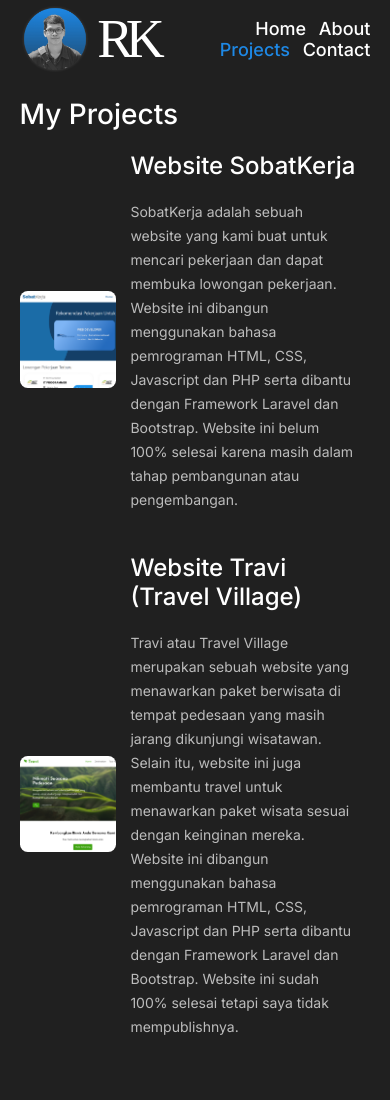
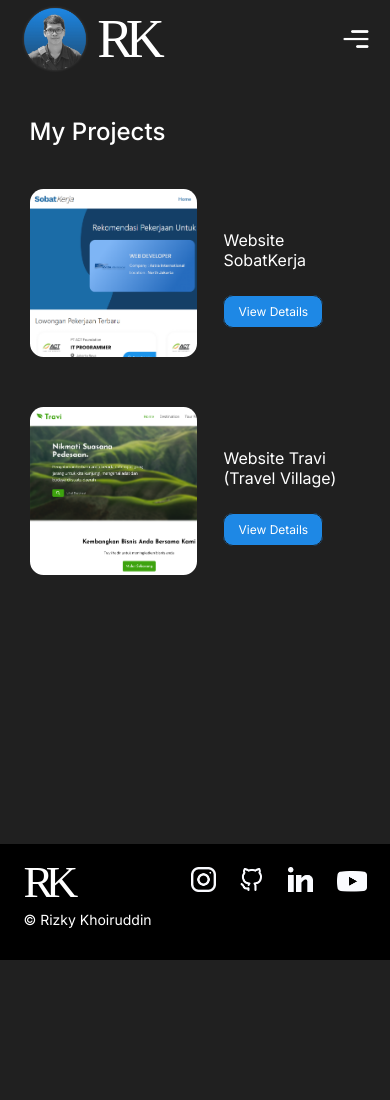
Before and after one commit to Fallcruz/portfolio.github.io, a plain HTML site: page project.html in a window 390 px wide. Shown: the top 1100 px of the page. After the commit the page ends 960 px from the top, so only its background shows below. Drawn offline with Linux system fonts and the light colour scheme; a web font is replaced by a local one.

Commit message:
Update Project

```diff
--- a/css/project.css
+++ b/css/project.css
@@ -1,4 +1,4 @@
-@import url('https://fonts.googleapis.com/css2?family=Inter:wght@400;500&display=swap');
+@import url('https://fonts.googleapis.com/css2?family=Inter:wght@300;400;500;600&display=swap');
 @import url('https://fonts.googleapis.com/css2?family=Rakkas:wght@400;500&display=swap');
 
 :root {
@@ -127,7 +127,26 @@ body {
     font-size: 14px;
     font-weight: 400;
     line-height: 24px;
-    margin-bottom: 20px;
+    margin-bottom: 35px;
+}
+.row-project .btn-viewdetail {
+    color: var(--white);
+    font-size: 14px;
+    font-weight: 400;
+    border-radius: 10px;
+    text-decoration: none;
+}
+.row-project .col-project a {
+    color: var(--white);
+    border: 1.5px solid var(--soft-black);
+    background-color: var(--light-blue);
+    padding: 10px 20px;
+}
+.row-project .col-project a:hover {
+    color: var(--white);
+    border: 1.5px solid white;
+    background-color: var(--soft-black);
+    padding: 10px 20px;
 }
 
 /* Section Footer */
@@ -169,3 +188,103 @@ body {
     font-size: 16px;
     font-weight: 400;
 }
+
+@media only screen and (max-width:750px) {
+    /* Navigasi Atas */
+    .menuNavbar ul {
+        display: none;
+        padding: 1% 0;
+        text-align: center;
+        width: 95%;
+        background-color: var(--soft-black);
+        box-shadow: rgba(255, 255, 255, 0.12) 0px 2px 0px, rgba(255, 255, 255, 0.24) 0px 2px 2px;
+        position: absolute;
+        top: 85px;
+        right: 0;
+        border-radius: 0 0 0 40px;
+    }
+    .menuNavbar ul li {
+        display: inline-block;
+        font-size: 16px;
+        margin: 20px 3.5%;
+    }
+    .menuNavbar ul li a {
+        color: var(--white);
+    }
+    .menuNavbar ul li a:hover {
+        color: var(--light-blue);
+    }
+    .menu-icon {
+        display: flex;
+    }
+
+    /* Section List Projects */
+    .row-project {
+        padding: 40px 10px;
+    }
+    .row-project .headline {
+        padding-bottom: 4%;
+    }
+    .row-project .col-project {
+        margin: 3% 0 10% 0;
+    }
+    .col-project .img-project {
+        flex-basis: 45%;
+    }
+    .row-project .field-project {
+        flex-basis: 55%;
+        padding: 0 6%;
+    }
+
+    /* Section Footer */
+    .row-footer {
+        padding: 3% 6%;
+    }
+    .top-footer .rk-footer {
+        font-size: 45px;
+    }
+    .top-footer .sosmed-footer a img {
+        height: 25px;
+    }
+    .top-footer .sosmed-footer a {
+        padding-left: 8%;
+    }
+    .bottom-footer .copyright{
+        font-size: 14px;
+    }
+}
+
+@media only screen and (max-width:550px) {
+    /* Section List Projects */
+    .row-project .headline {
+        font-size: 24px;
+    }
+    .row-project .col-project {
+        margin: 3% 0 14% 0;
+    }
+    .col-project .img-project {
+        flex-basis: 55%;
+    }
+    .row-project .field-project {
+        flex-basis: 45%;
+        padding: 0 0 0 8%;
+    }
+    .row-project h3 {
+        font-size: 16px;
+        font-weight: 400;
+        margin-bottom: 30px;
+    }
+    .row-project p {
+        display: none;
+    }
+    .row-project .btn-viewdetail {
+        font-size: 12px;
+        font-weight: 400;
+    }
+    .row-project .col-project a {
+        padding: 8px 14px;
+    }
+    .row-project .col-project a:hover {
+        padding: 8px 14px;
+    }
+}
--- a/js/project.js
+++ b/js/project.js
@@ -9,7 +9,37 @@ function toogleMenu(){
         click += 1;
     }
 }
-
+// Generate Projects
+function loadProject(){
+    var data_project = [
+        {   'src' : 'img/sobatkerja.png',
+            'title' : 'Website SobatKerja',
+            'field' : 'SobatKerja adalah sebuah website yang kami buat untuk mencari pekerjaan dan dapat membuka lowongan pekerjaan. Website ini dibangun menggunakan bahasa pemrograman HTML, CSS, Javascript dan PHP serta dibantu dengan Framework Lara...',
+            'href' : 'https://github.com/Fallcruz/Website-SobatKerja'
+        },
+        {   'src' : 'img/travi.png',
+            'title' : 'Website Travi (Travel Village)',
+            'field' : 'Travi atau Travel Village merupakan sebuah website yang menawarkan paket berwisata di tempat pedesaan yang masih jarang dikunjungi wisatawan. Selain itu, website ini juga membantu travel untuk menawarkan paket wisata sesuai dengan keinginan me...',
+            'href' : 'https://github.com/Fallcruz/Website-Travi'
+        },
+    ]
+    var listProject = document.getElementById('listProject');
+    for (var i = 0; i < data_project.length; i++){
+        var item = `<div class="col-project">
+                        <div class="img-project">
+                            <img src=${data_project[i].src}>
+                        </div>
+                        <div class="field-project">
+                            <h3>${data_project[i].title}</h3>
+                            <p>${data_project[i].field}</p>
+                            <a class="btn-viewdetail" href=${data_project[i].href} target="_blank">
+                                View Details
+                            </a>
+                        </div>
+                    </div>`;
+        listProject.innerHTML += item;
+    }
+}
 // Generate Sosmed Footer
 function loadFooter(){
     var data_sosmed = [
--- a/project.html
+++ b/project.html
@@ -7,7 +7,7 @@
     <title>Portfolio - Rizky Khoiruddin</title>
     <link rel="stylesheet" href="css/project.css">
 </head>
-<body onload="loadFooter()">
+<body onload="loadProject(), loadFooter()">
     <div class="container">
         <!-- Navbar -->
         <div class="navbar">
@@ -32,28 +32,9 @@
         </div>
 
         <!-- Projects -->
-        <div class="row-project" id="project">
+        <div class="row-project">
             <h3 class="headline">My Projects</h3>
-            <div class="row-ListProject" id="listProject">
-                <div class="col-project">
-                    <div class="img-project">
-                        <img src="img/sobatkerja.png">
-                    </div>
-                    <div class="field-project">
-                        <h3>Website SobatKerja</h3>
-                        <p>SobatKerja adalah sebuah website yang kami buat untuk mencari pekerjaan dan dapat membuka lowongan pekerjaan. Website ini dibangun menggunakan bahasa pemrograman HTML, CSS, Javascript dan PHP serta dibantu dengan Framework Laravel dan Bootstrap. Website ini belum 100% selesai karena masih dalam tahap pembangunan atau pengembangan.</p>
-                    </div>
-                </div>
-                <div class="col-project">
-                    <div class="img-project">
-                        <img src="img/travi.png">
-                    </div>
-                    <div class="field-project">
-                        <h3>Website Travi (Travel Village)</h3>
-                        <p>Travi atau Travel Village merupakan sebuah website yang menawarkan paket berwisata di tempat pedesaan yang masih jarang dikunjungi wisatawan. Selain itu, website ini juga membantu travel untuk menawarkan paket wisata sesuai dengan keinginan mereka. Website ini dibangun menggunakan bahasa pemrograman HTML, CSS, Javascript dan PHP serta dibantu dengan Framework Laravel dan Bootstrap. Website ini sudah 100% selesai tetapi saya tidak mempublishnya.</p>
-                    </div>
-                </div>
-            </div>
+            <div class="row-ListProject" id="listProject"></div>
         </div>
     </div>
 
```
